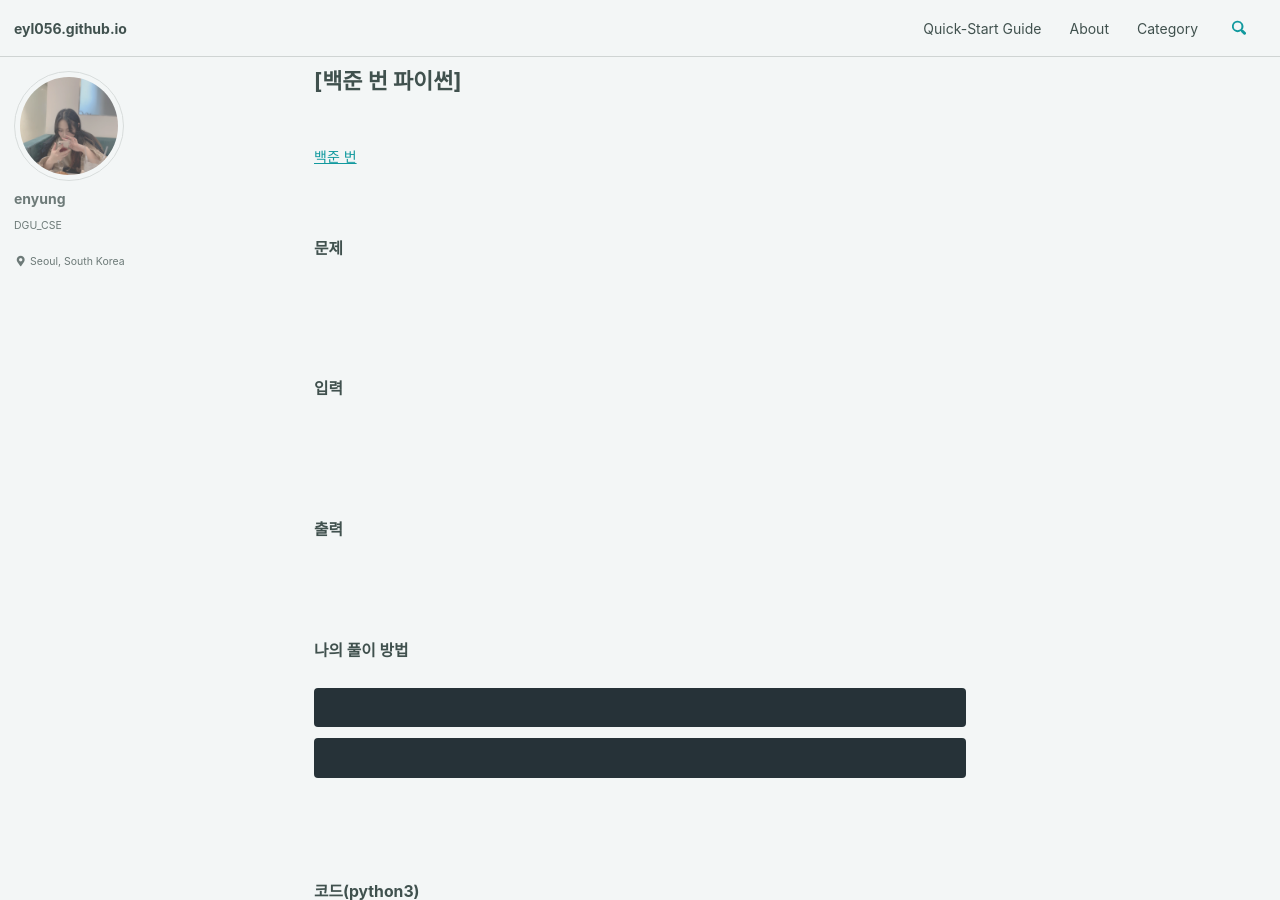
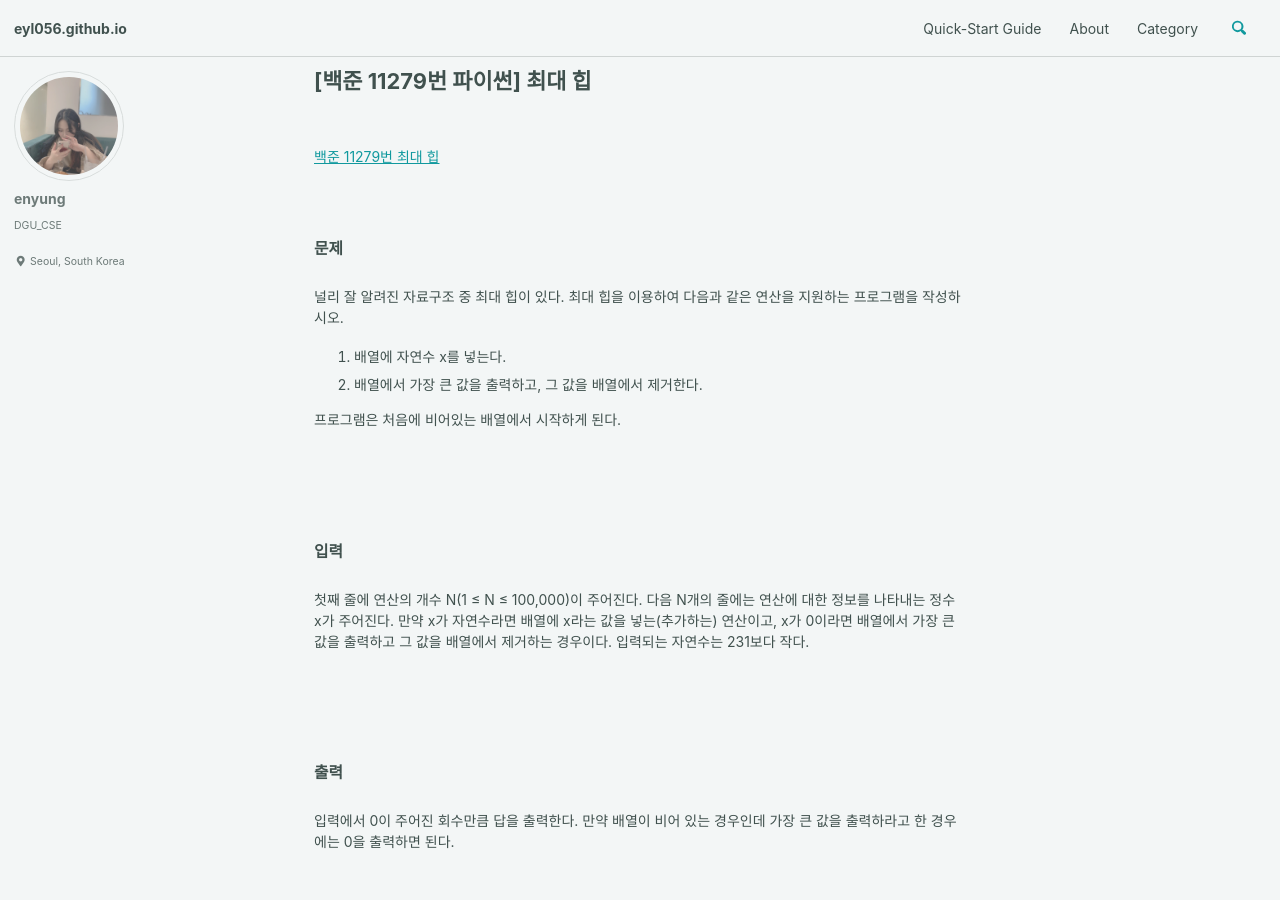
Before and after one commit to eyl056/enyungBlog, a Jekyll site: the page built from _posts/2021-03-08-백준11279.md, in a window 1280 px wide and 900 px high. Built offline with Jekyll 4.4.1, drawn with Linux system fonts in a browser that asks for light colours; cached includes are drawn as plain includes.

Commit message:
Update 2021-03-08-백준11279.md

```diff
--- a/_posts/2021-03-08-백준11279.md
+++ b/_posts/2021-03-08-백준11279.md
@@ -1,26 +1,33 @@
 ---
-title: "[백준 번 파이썬] "
+title: "[백준 11279번 파이썬] 최대 힙"
 date: 2020-03-08
 categories: baekjoon
 ---
 
 <br><br>
-[백준 번 ](https://www.acmicpc.net/problem/)
+[백준 11279번 최대 힙](https://www.acmicpc.net/problem/11279)
 <br><br><br>
 
 ### 문제<br>
 
+널리 잘 알려진 자료구조 중 최대 힙이 있다. 최대 힙을 이용하여 다음과 같은 연산을 지원하는 프로그램을 작성하시오.
 
+1. 배열에 자연수 x를 넣는다.
+2. 배열에서 가장 큰 값을 출력하고, 그 값을 배열에서 제거한다.
+
+프로그램은 처음에 비어있는 배열에서 시작하게 된다.
 
 <br><br><br>
 
 ### 입력<br>
 
-
+첫째 줄에 연산의 개수 N(1 ≤ N ≤ 100,000)이 주어진다. 다음 N개의 줄에는 연산에 대한 정보를 나타내는 정수 x가 주어진다. 만약 x가 자연수라면 배열에 x라는 값을 넣는(추가하는) 연산이고, x가 0이라면 배열에서 가장 큰 값을 출력하고 그 값을 배열에서 제거하는 경우이다. 입력되는 자연수는 231보다 작다.
 
 <br><br><br>
 
-### 출력
+### 출력<br>
+
+입력에서 0이 주어진 회수만큼 답을 출력한다. 만약 배열이 비어 있는 경우인데 가장 큰 값을 출력하라고 한 경우에는 0을 출력하면 된다.
 
 <br><br><br>
 
```
